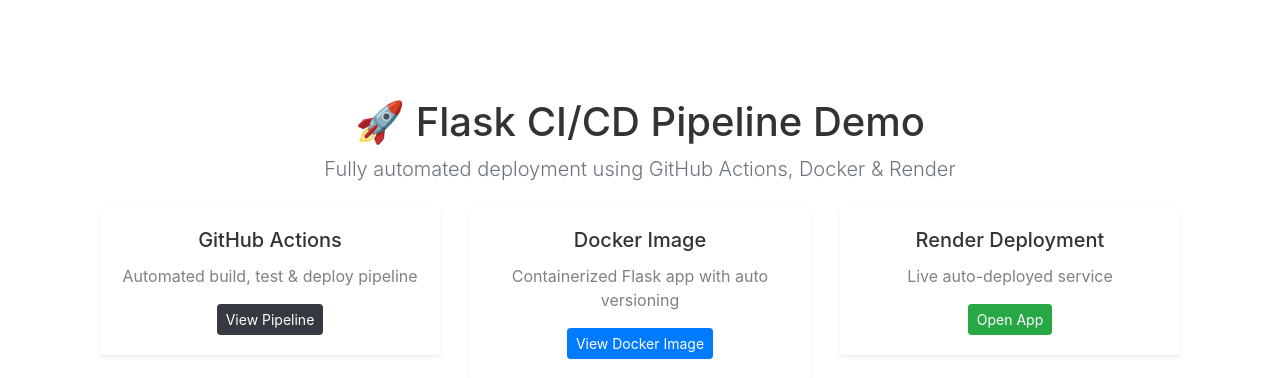
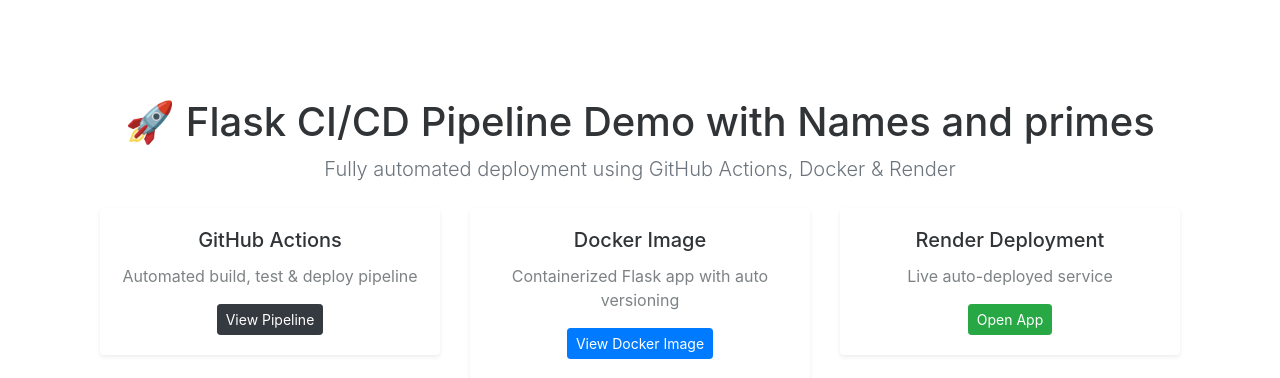
Before and after one commit to kk4129/devOps, a Flask app: page / in a window 1280 px wide. Shown: the part 72-450 px from the top of the page. Run offline with Flask 2, Linux system fonts and the light colour scheme; some libraries are stand-ins or nearby versions.

Commit message:
new template

```diff
--- a/flaskr/templates/index.html
+++ b/flaskr/templates/index.html
@@ -10,7 +10,7 @@
 
     <!-- Project Title -->
     <div class="text-center mb-4">
-        <h1 class="display-5 fw-bold">🚀 Flask CI/CD Pipeline Demo</h1>
+        <h1 class="display-5 fw-bold">🚀 Flask CI/CD Pipeline Demo with Names and primes</h1>
         <p class="lead text-muted">Fully automated deployment using GitHub Actions, Docker & Render</p>
     </div>
 
```
